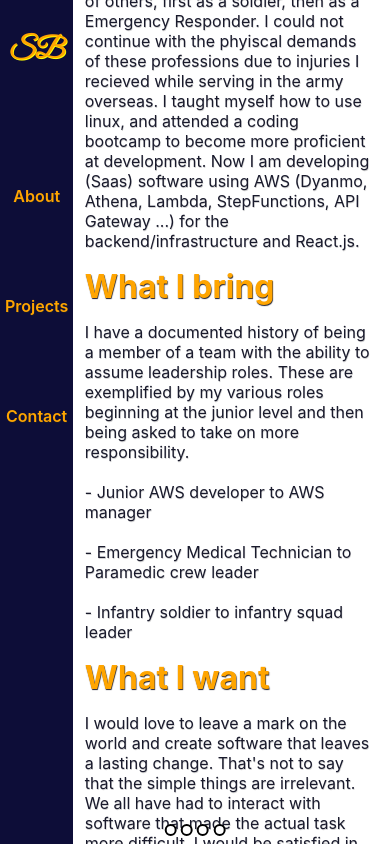
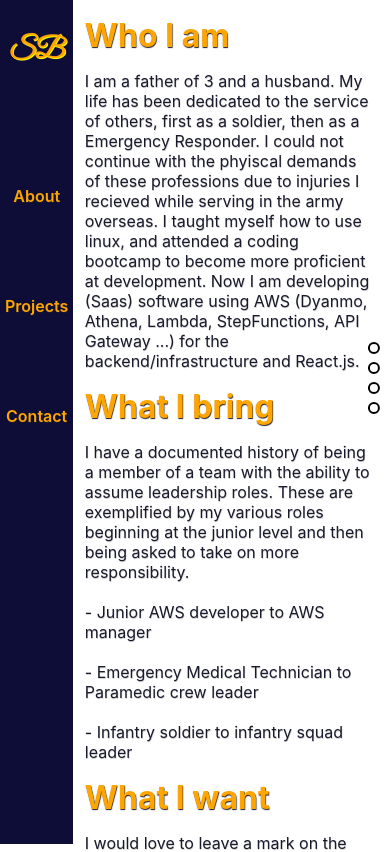
Before and after one commit to etacalpha/portfolioV2, a React (Create React App) app: page /about in a window 390 px wide. Shown: the top 852 px of the page. Built offline with nearby package versions, Linux system fonts and the light colour scheme.

Commit message:
more styling

```diff
--- a/package.json
+++ b/package.json
@@ -13,8 +13,7 @@
     "react-dom": "^16.12.0",
     "react-router-dom": "^5.1.2",
     "react-scripts": "3.4.0",
-    "react-scrollable-anchor": "^0.6.1",
-    "remove": "^0.1.5"
+    "react-scrollable-anchor": "^0.6.1"
   },
   "scripts": {
     "start": "react-scripts start",
--- a/src/App.css
+++ b/src/App.css
@@ -14,11 +14,11 @@ main {
 }
 
 nav {
-  position: absolute;
+  position: fixed;
   top: 0;
   background-color: #0d0d38;
   text-align: center;
   color: orange;
-  height: 100vh;
+  height: 100%;
   max-width: min-content;
 }
--- a/src/Components/About/about.css
+++ b/src/Components/About/about.css
@@ -32,18 +32,10 @@ img {
 }
 
 @media screen and (max-width: 500px) {
-  .about {
-    flex-wrap: wrap;
-    overflow-x: hidden;
-    overflow-y: scroll;
-    -webkit-overflow-scrolling: touch;
-    height: 100%;
-  }
+
   .img {
     display: none;
   }
-  body{
-    height: 100%;
-  }
+
 
 }
--- a/src/Components/Contact/contact.css
+++ b/src/Components/Contact/contact.css
@@ -1,5 +1,5 @@
 .contact {
-  height:100%;
+  height:100vh;
   display: flex;
   flex-direction: column;
   justify-content: center;
@@ -9,7 +9,7 @@
   text-align: center;
 }
 .contact header p {
-  width: 50%;
+  width: 70%;
   margin: auto auto 1em auto;
 }
 .contact a {
--- a/src/Components/Index/index.css
+++ b/src/Components/Index/index.css
@@ -1,5 +1,5 @@
 .index {
-  height: 100vh;;
+  height: 100vh;
   background-repeat: no-repeat;
   background-size: cover;
   background-position: center;
--- a/src/Components/Indicators/indicators.css
+++ b/src/Components/Indicators/indicators.css
@@ -1,8 +1,8 @@
 .indicator {
-  display: flex;
+  display: block;
   position: fixed;
-  left: 50%;
-  bottom: 0%;
+  right: 0%;
+  bottom: 50%;
   transform: translateX(-50%);
   z-index: 1;
 }
```
Also changed, not shown: 1 other file (tests, documents, lock files or other folders).
